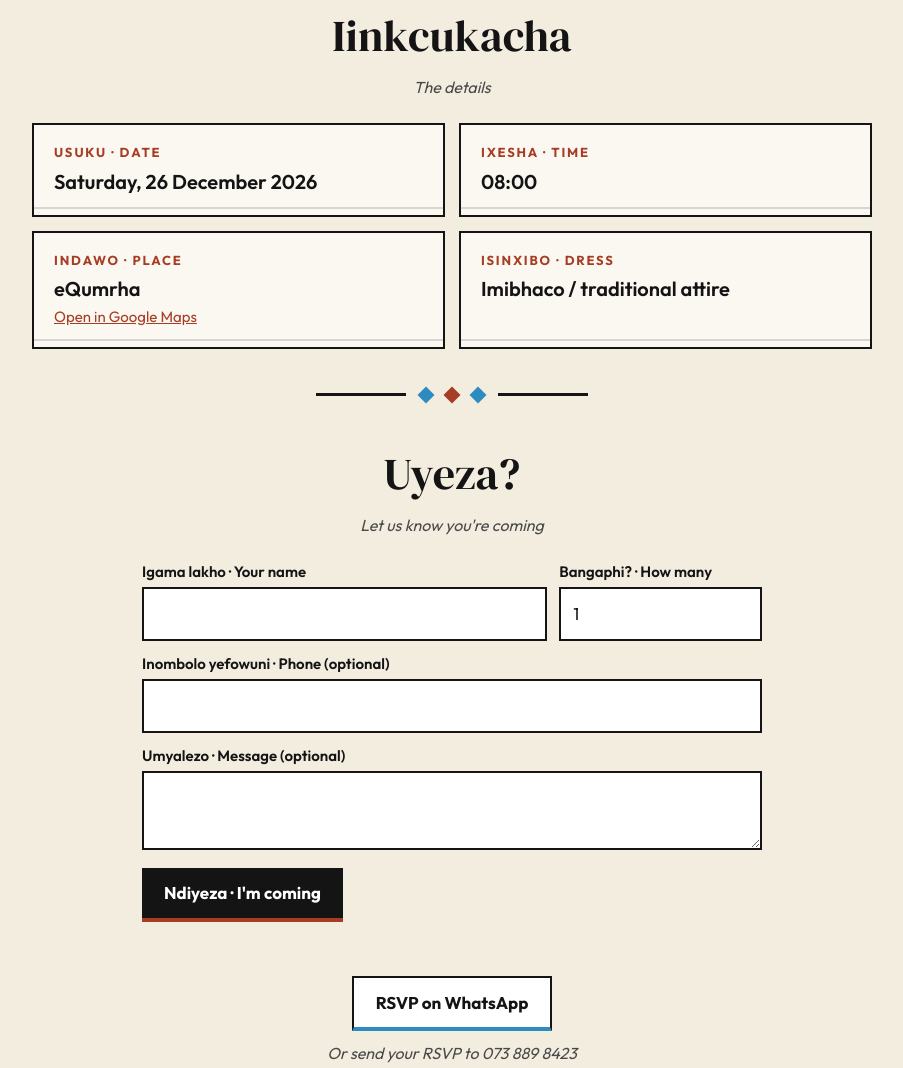
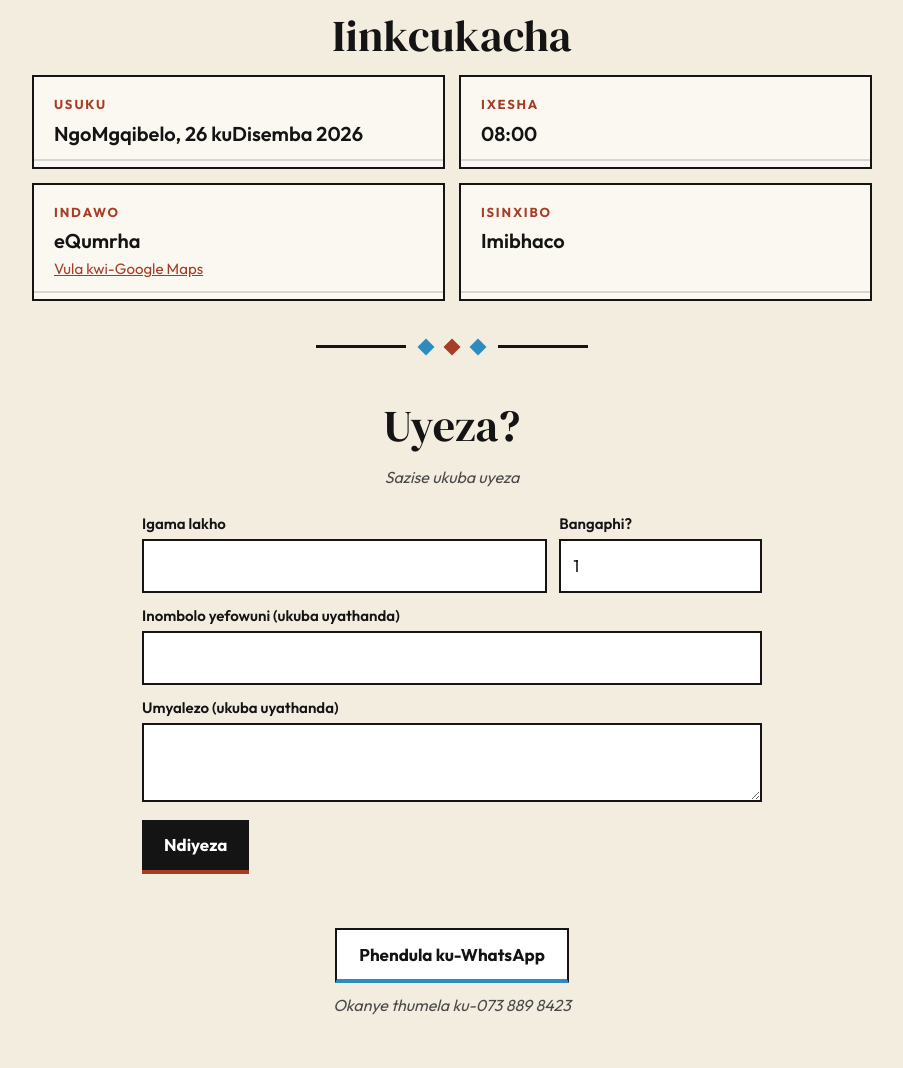
Before and after one commit to wamachumangqandu/umgidi-phiko-lukho, a plain HTML site: page index.html in a window 1280 px wide. Shown: the part 1308-2376 px from the top of the page, without its empty margins (188-1091 px from the left). Drawn offline with Linux system fonts and the light colour scheme.

Commit message:
Remove English translations, isiXhosa only
Co-Authored-By: Claude Opus 5.5 <noreply@anthropic.com>
Claude-Session: https://claude.ai/code/session_016H4qYtpp55kWCSmF81PETd

```diff
--- a/index.html
+++ b/index.html
@@ -113,7 +113,7 @@
       <button type="button" id="play" aria-pressed="false">
         <svg id="icPlay" width="22" height="22" viewBox="0 0 24 24" aria-hidden="true"><polygon points="6,4 20,12 6,20" fill="currentColor"/></svg>
         <svg id="icPause" width="22" height="22" viewBox="0 0 24 24" aria-hidden="true" style="display:none"><rect x="5" y="4" width="5" height="16" fill="currentColor"/><rect x="14" y="4" width="5" height="16" fill="currentColor"/></svg>
-        <span id="playLbl">Dlala ingoma · Play the song</span>
+        <span id="playLbl">Dlala ingoma</span>
       </button>
       <audio id="song" src="umgidi-sound.mp3" preload="none"></audio>
     </div>
@@ -126,7 +126,7 @@
       <figure><img src="images/child.jpg" alt="As a young boy"><figcaption>Ebuntwaneni</figcaption></figure>
       <figure><img src="images/school1.jpg" alt="In his school uniform"><figcaption>Esikolweni</figcaption></figure>
       <figure><img src="images/school2.jpg" alt="Smiling in his school uniform"><figcaption>Ekukhuleni</figcaption></figure>
-      <figure><img src="images/umbhaco.jpg" alt="In umbhaco traditional attire"><figcaption>Ngesiko</figcaption></figure>
+      <figure><img src="images/umbhaco.jpg" alt="Enxibe umbhaco"><figcaption>Ngesiko</figcaption></figure>
     </div>
   </section>
 
@@ -134,12 +134,11 @@
 
   <section>
     <h2>Iinkcukacha</h2>
-    <p class="sub">The details</p>
-    <div class="details">
-      <div class="card"><h3>Usuku · Date</h3><p id="dDate"></p></div>
-      <div class="card"><h3>Ixesha · Time</h3><p id="dTime"></p></div>
-      <div class="card"><h3>Indawo · Place</h3><p id="dPlace"></p><small><a id="dMap" href="#">Open in Google Maps</a></small></div>
-      <div class="card"><h3>Isinxibo · Dress</h3><p id="dDress"></p></div>
+        <div class="details">
+      <div class="card"><h3>Usuku</h3><p id="dDate"></p></div>
+      <div class="card"><h3>Ixesha</h3><p id="dTime"></p></div>
+      <div class="card"><h3>Indawo</h3><p id="dPlace"></p><small><a id="dMap" href="#">Vula kwi-Google Maps</a></small></div>
+      <div class="card"><h3>Isinxibo</h3><p id="dDress"></p></div>
     </div>
   </section>
 
@@ -147,21 +146,21 @@
 
   <section id="rsvp">
     <h2>Uyeza?</h2>
-    <p class="sub">Let us know you're coming</p>
+    <p class="sub">Sazise ukuba uyeza</p>
 
     <form id="form" name="rsvp" method="POST" data-netlify="true" netlify-honeypot="bot-field" novalidate>
       <input type="hidden" name="form-name" value="rsvp">
       <p hidden><label>Leave empty <input name="bot-field"></label></p>
-      <div><label for="fName">Igama lakho · Your name</label><input id="fName" name="name" autocomplete="name" required></div>
-      <div><label for="fCount">Bangaphi? · How many</label><input id="fCount" name="people" type="number" min="1" max="30" value="1" inputmode="numeric"></div>
-      <div class="full"><label for="fPhone">Inombolo yefowuni · Phone (optional)</label><input id="fPhone" name="phone" type="tel" autocomplete="tel" inputmode="tel"></div>
-      <div class="full"><label for="fMsg">Umyalezo · Message (optional)</label><textarea id="fMsg" name="message" rows="2"></textarea></div>
-      <div class="full"><button type="submit" id="send">Ndiyeza · I'm coming</button></div>
+      <div><label for="fName">Igama lakho</label><input id="fName" name="name" autocomplete="name" required></div>
+      <div><label for="fCount">Bangaphi?</label><input id="fCount" name="people" type="number" min="1" max="30" value="1" inputmode="numeric"></div>
+      <div class="full"><label for="fPhone">Inombolo yefowuni (ukuba uyathanda)</label><input id="fPhone" name="phone" type="tel" autocomplete="tel" inputmode="tel"></div>
+      <div class="full"><label for="fMsg">Umyalezo (ukuba uyathanda)</label><textarea id="fMsg" name="message" rows="2"></textarea></div>
+      <div class="full"><button type="submit" id="send">Ndiyeza</button></div>
     </form>
     <p class="status" id="status" aria-live="polite"></p>
 
     <div class="wa">
-      <a class="btn alt" id="waBtn" href="#">RSVP on WhatsApp</a>
+      <a class="btn alt" id="waBtn" href="#">Phendula ku-WhatsApp</a>
       <p class="sub" style="margin-top:10px" id="waText"></p>
     </div>
   </section>
@@ -183,7 +182,7 @@ const CONFIG = {
   date: "2026-12-26T10:00:00+02:00",     // 26 December 2026, 10:00
   place: "eQumrha",
   mapQuery: "Komga, Eastern Cape, South Africa", // what Google Maps should search for
-  dress: "Imibhaco / traditional attire",
+  dress: "Imibhaco",
   whatsapp: "27738898423",               // RSVP number in international format, no + or spaces
   rsvpPhoneText: "073 889 8423"
 };
@@ -191,7 +190,9 @@ const CONFIG = {
 
 const $ = id => document.getElementById(id);
 const target = new Date(CONFIG.date);
-const dateStr = target.toLocaleDateString("en-ZA",{weekday:"long",day:"numeric",month:"long",year:"numeric"});
+const XH_DAYS = ["NgeCawe","NgoMvulo","NgoLwesibini","NgoLwesithathu","NgoLwesine","NgoLwesihlanu","NgoMgqibelo"];
+const XH_MONTHS = ["kuJanuwari","kuFebruwari","kuMatshi","ku-Epreli","kuMeyi","kuJuni","kuJulayi","ku-Agasti","kuSeptemba","ku-Okthobha","kuNovemba","kuDisemba"];
+const dateStr = XH_DAYS[target.getDay()] + ", " + target.getDate() + " " + XH_MONTHS[target.getMonth()] + " " + target.getFullYear();
 const timeStr = target.toLocaleTimeString("en-ZA",{hour:"2-digit",minute:"2-digit"});
 
 $("who").textContent = "ka-" + CONFIG.name;
@@ -203,8 +204,8 @@ $("dMap").href = "https://www.google.com/maps/search/?api=1&query=" + encodeURIC
 $("dDress").textContent = CONFIG.dress;
 $("foot").textContent = "Enkosi · Siyanilindela";
 if (/^27\d{9}$/.test(CONFIG.whatsapp) && CONFIG.whatsapp !== "27000000000"){
-  $("waText").textContent = "Or send your RSVP to " + CONFIG.rsvpPhoneText;
-  const waMsg = "Molo! Ndiyeza kuMgidi ka-" + CONFIG.name + " ngo-" + dateStr + ".";
+  $("waText").textContent = "Okanye thumela ku-" + CONFIG.rsvpPhoneText;
+  const waMsg = "Molo! Ndiyeza kuMgidi ka-" + CONFIG.name + " " + dateStr + ".";
   $("waBtn").href = "https://wa.me/" + CONFIG.whatsapp + "?text=" + encodeURIComponent(waMsg);
 } else {
   document.querySelector(".wa").style.display = "none";
@@ -231,7 +232,7 @@ const song = $("song"), playBtn = $("play");
 function setPlaying(on){
   $("icPlay").style.display = on ? "none" : "";
   $("icPause").style.display = on ? "" : "none";
-  $("playLbl").textContent = on ? "Misa · Pause" : "Dlala ingoma · Play the song";
+  $("playLbl").textContent = on ? "Misa" : "Dlala ingoma";
   playBtn.setAttribute("aria-pressed", on ? "true" : "false");
 }
 playBtn.addEventListener("click", async () => {
@@ -246,7 +247,7 @@ song.addEventListener("ended", () => setPlaying(false));
 $("form").addEventListener("submit", async e => {
   e.preventDefault();
   const name = $("fName").value.trim();
-  if (!name){ $("status").textContent = "Nceda ubhale igama lakho · Please add your name."; $("fName").focus(); return; }
+  if (!name){ $("status").textContent = "Nceda ubhale igama lakho."; $("fName").focus(); return; }
   $("fCount").value = Math.min(30, Math.max(1, parseInt($("fCount").value,10) || 1));
   $("send").disabled = true;
   try{
@@ -255,7 +256,7 @@ $("form").addEventListener("submit", async e => {
     $("status").textContent = "Enkosi, " + name + "! Siyakulindela.";
     $("form").reset();
   }catch(err){
-    $("status").textContent = "Couldn't send. Please try again, or RSVP on WhatsApp.";
+    $("status").textContent = "Akuthunyelwanga. Nceda uzame kwakhona, okanye uphendule ku-WhatsApp.";
   }finally{ $("send").disabled = false; }
 });
 </script>
```
